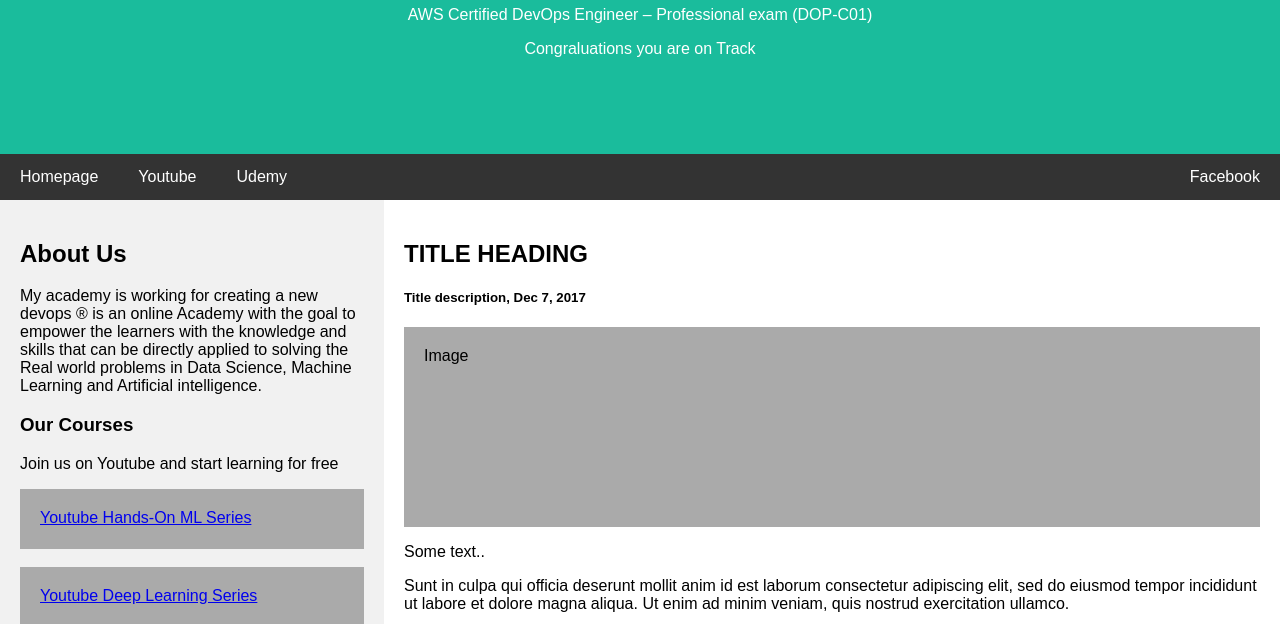
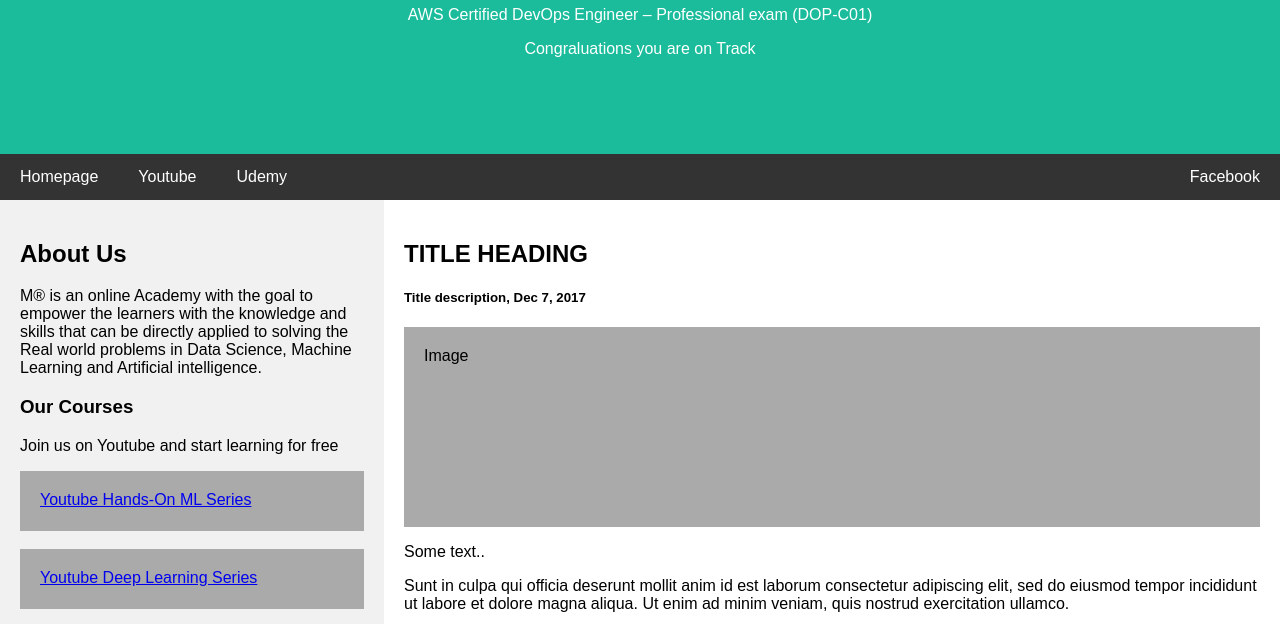
Before and after one commit to AdarshSanjeev1/Aws_codebuild, a plain HTML site: page index.html in a window 1280 px wide. Shown: the part 173-797 px from the top of the page. Drawn offline with Linux system fonts and the light colour scheme.

Commit message:
Updated the index ite

```diff
--- a/index.html
+++ b/index.html
@@ -128,7 +128,7 @@ body {
 <div class="row">
   <div class="side">
     <h2>About Us</h2>
-    <p>My academy is working for creating  a new devops  ® is an online Academy with the goal to empower the learners with the knowledge and skills that can be directly applied to solving the Real world problems in Data Science, Machine Learning and Artificial intelligence.</p>
+    <p>M® is an online Academy with the goal to empower the learners with the knowledge and skills that can be directly applied to solving the Real world problems in Data Science, Machine Learning and Artificial intelligence.</p>
     <h3>Our Courses</h3>
     <p>Join us on Youtube and start learning for free</p>
     <div class="fakeimg" style="height:60px;"> <a href="https://www.youtube.com/manifoldailearning" class="right">Youtube Hands-On ML Series </a> </div><br>
```
